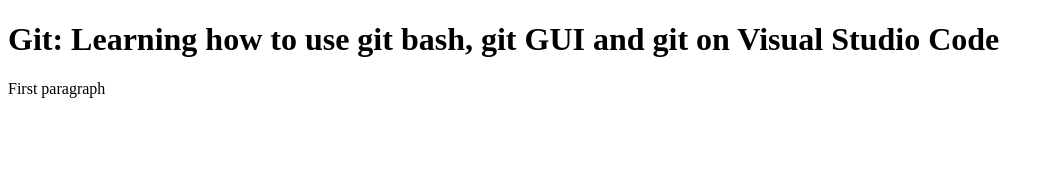
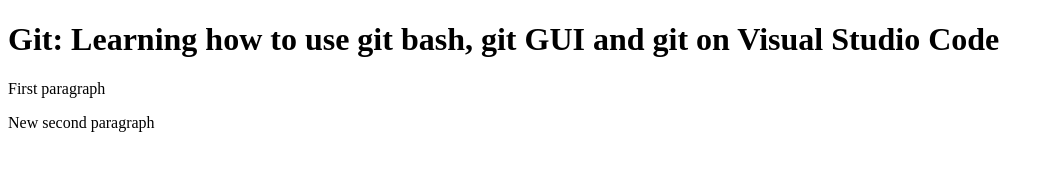
Before and after one commit to VictorYCML/Portfolio-testing-git, a plain HTML site: page index.html in a window 1280 px wide. Shown: the whole page, without its empty margins (0-1054 px from the left). Drawn offline with Linux system fonts and the light colour scheme.

Commit message:
adding a second paragraph

```diff
--- a/index.html
+++ b/index.html
@@ -8,5 +8,6 @@
 <body>
     <h1>Git: Learning how to use git bash, git GUI and git on Visual Studio Code</h1>
     <p>First paragraph</p>
+    <p>New second paragraph</p>
 </body>
 </html>
```
